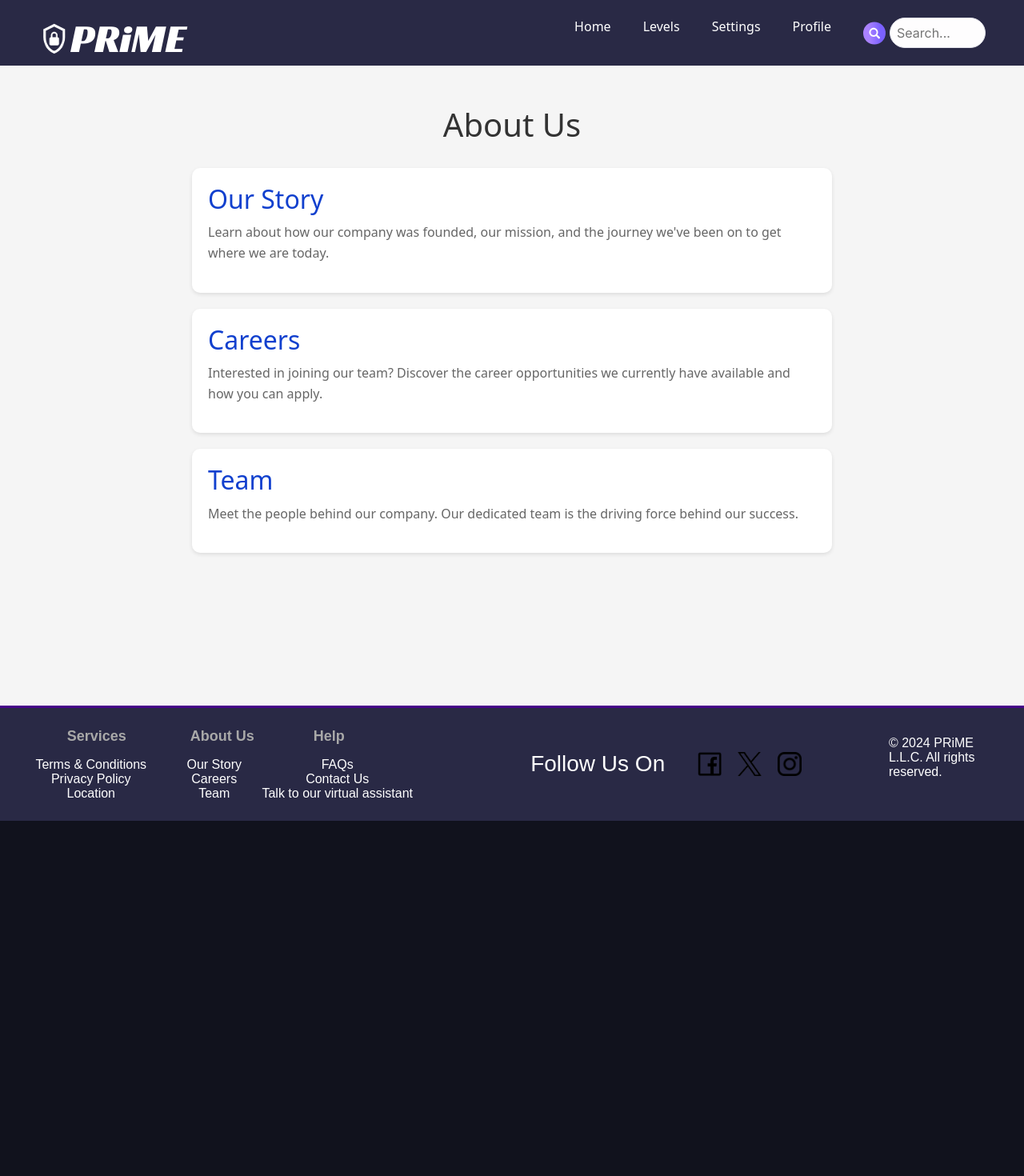
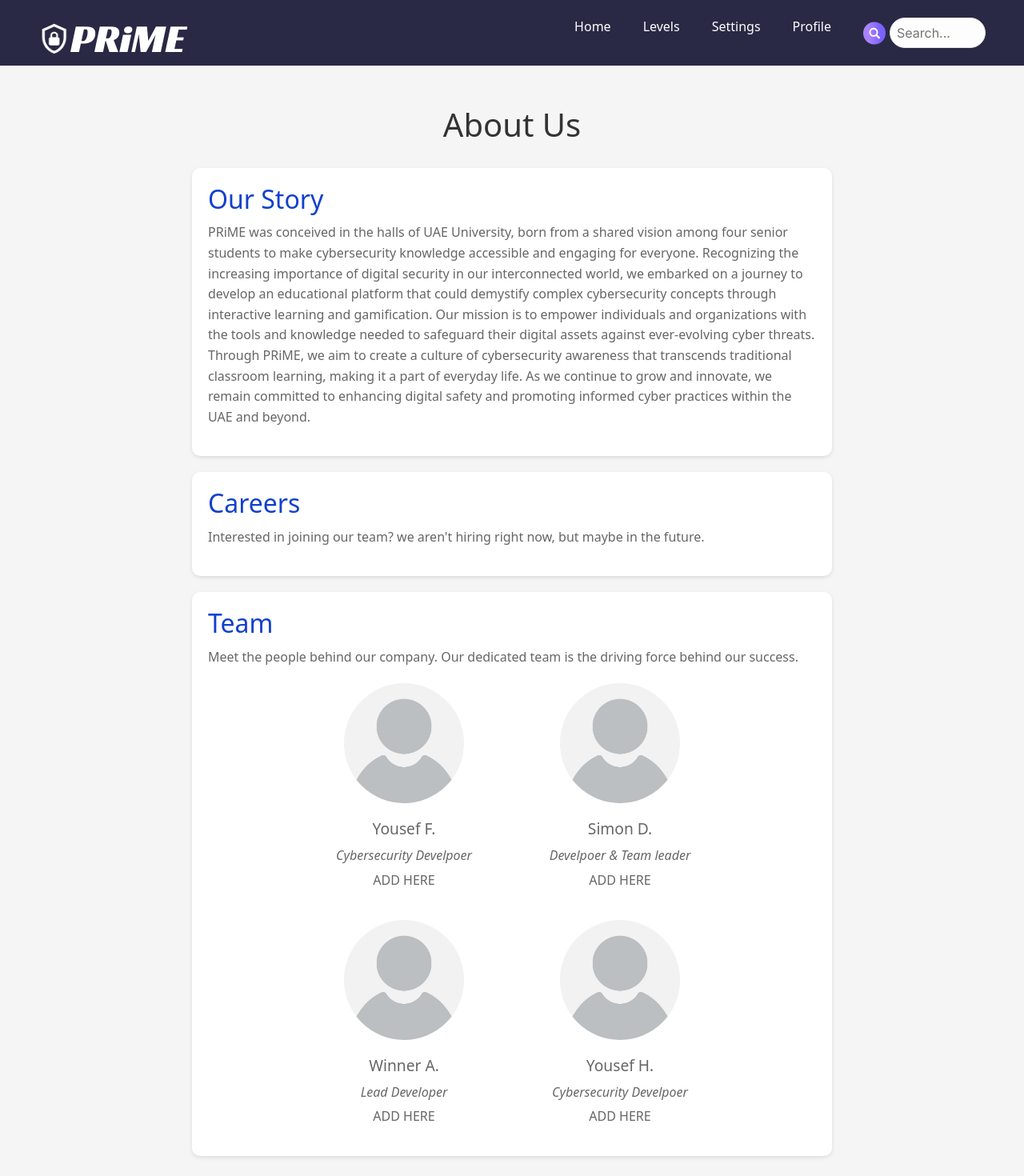
Before and after one commit to simonkb/PRiME, a Next.js app: page /aboutUs in a window 1280 px wide. Shown: the top 1470 px of the page at 80% size. Before the commit the page ends 1026 px from the top, so only its background shows below. Built offline with nearby package versions, Linux system fonts and the light colour scheme; a web font is replaced by a local one.

Commit message:
final changes and additions about us page

```diff
--- a/src/pages/aboutUs.jsx
+++ b/src/pages/aboutUs.jsx
@@ -2,7 +2,36 @@
 import React from "react";
 import Layout from "./layout";
 import styles from "./aboutUs.module.css";
-
+const teamMembers = [
+  {
+    id: 1,
+    name: "Yousef F.",
+    role: "Cybersecurity Develpoer",
+    description: "ADD HERE",
+    photo: "/Unknown_person.jpg",
+  },
+  {
+    id: 2,
+    name: "Simon D.",
+    role: "Develpoer & Team leader",
+    description: "ADD HERE",
+    photo: "/Unknown_person.jpg",
+  },
+  {
+    id: 3,
+    name: "Winner A.",
+    role: "Lead Developer",
+    description: "ADD HERE",
+    photo: "/Unknown_person.jpg",
+  },
+  {
+    id: 4,
+    name: "Yousef H.",
+    role: "Cybersecurity Develpoer",
+    description: "ADD HERE",
+    photo: "/Unknown_person.jpg",
+  },
+];
 const AboutUs = () => {
   return (
     <Layout>
@@ -12,22 +41,51 @@ const AboutUs = () => {
         <section className={styles.aboutSection}>
           <h2>Our Story</h2>
           <p>
-            Learn about how our company was founded, our mission, and the journey we've been on to get where we are today.
+            PRiME was conceived in the halls of UAE University, born from a
+            shared vision among four senior students to make cybersecurity
+            knowledge accessible and engaging for everyone. Recognizing the
+            increasing importance of digital security in our interconnected
+            world, we embarked on a journey to develop an educational platform
+            that could demystify complex cybersecurity concepts through
+            interactive learning and gamification. Our mission is to empower
+            individuals and organizations with the tools and knowledge needed to
+            safeguard their digital assets against ever-evolving cyber threats.
+            Through PRiME, we aim to create a culture of cybersecurity awareness
+            that transcends traditional classroom learning, making it a part of
+            everyday life. As we continue to grow and innovate, we remain
+            committed to enhancing digital safety and promoting informed cyber
+            practices within the UAE and beyond.
           </p>
         </section>
 
         <section className={styles.aboutSection}>
           <h2>Careers</h2>
           <p>
-            Interested in joining our team? Discover the career opportunities we currently have available and how you can apply.
+            Interested in joining our team? we aren't hiring right now, but
+            maybe in the future.
           </p>
         </section>
 
         <section className={styles.aboutSection}>
           <h2>Team</h2>
           <p>
-            Meet the people behind our company. Our dedicated team is the driving force behind our success.
+            Meet the people behind our company. Our dedicated team is the
+            driving force behind our success.
           </p>
+          <div className={styles.teamMembers}>
+            {teamMembers.map((member) => (
+              <div key={member.id} className={styles.teamMember}>
+                <img
+                  src={member.photo}
+                  alt={`${member.name}`}
+                  className={styles.memberPhoto}
+                />
+                <h3 className={styles.memberName}>{member.name}</h3>
+                <p className={styles.memberRole}>{member.role}</p>
+                <p className={styles.memberDescription}>{member.description}</p>
+              </div>
+            ))}
+          </div>
         </section>
       </div>
     </Layout>
--- a/src/pages/aboutUs.module.css
+++ b/src/pages/aboutUs.module.css
@@ -33,3 +33,43 @@
     line-height: 1.6; /* Line height for readability */
     color: #666; /* A softer color for text */
   }
+  .teamMembers {
+    display: flex;
+    flex-wrap: wrap;
+    justify-content: center;
+    gap: 20px;
+    margin-top: 20px;
+  }
+
+  .teamMember {
+    display: flex;
+    flex-direction: column;
+    align-items: center;
+    width: 250px; /* Adjust based on your design preference */
+  }
+
+  .memberPhoto {
+    width: 150px;
+    height: 150px;
+    border-radius: 50%; /* Creates a circle shape */
+    object-fit: cover; /* Ensures the photo covers the area without distortion */
+    margin-bottom: 15px;
+  }
+
+  .memberName {
+    font-size: 1.2rem;
+    margin: 5px 0;
+    color: #666; /* A softer color for text */
+
+  }
+
+  .memberRole {
+    font-size: 1rem;
+    font-style: italic;
+    margin: 5px 0;
+  }
+
+  .memberDescription {
+    text-align: center;
+    padding: 0 10px; /* Adds padding on the sides for better text alignment */
+  }
```
Also changed, not shown: public/Unknown_person.jpg (added).
